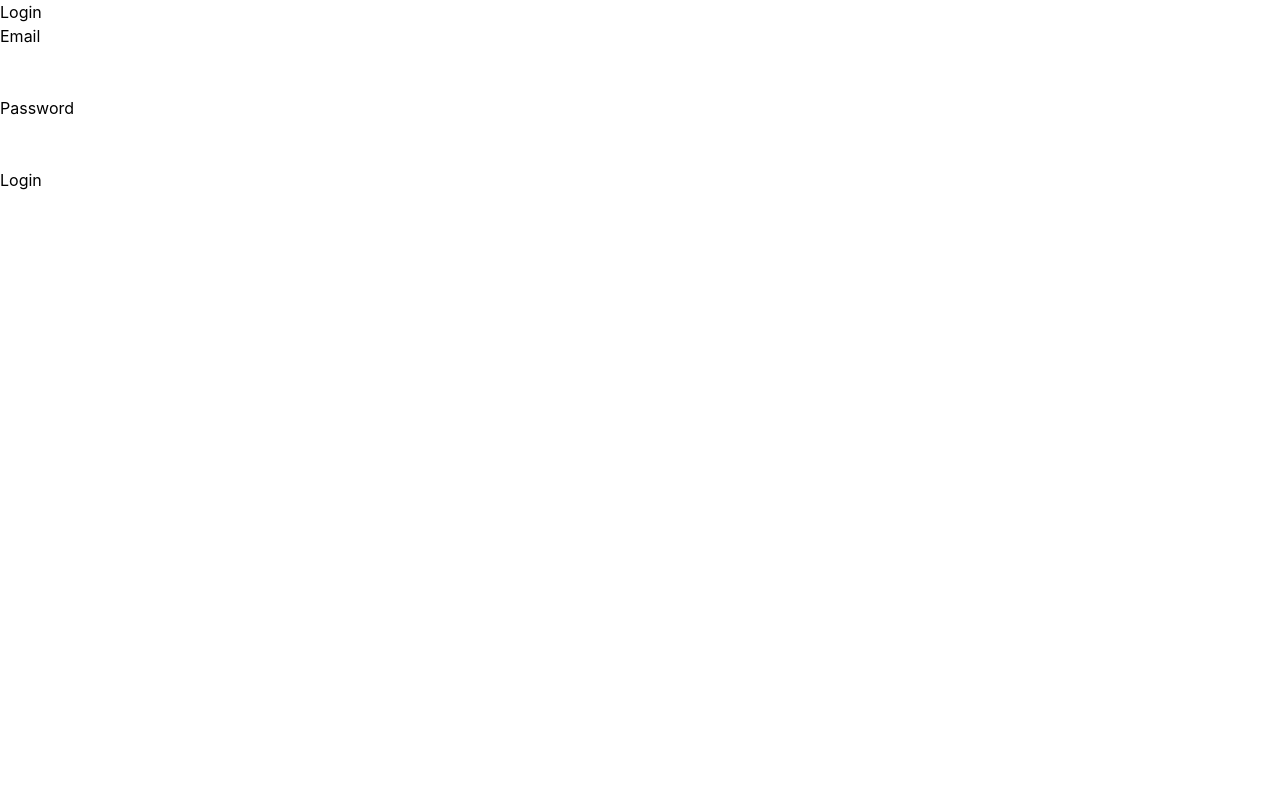
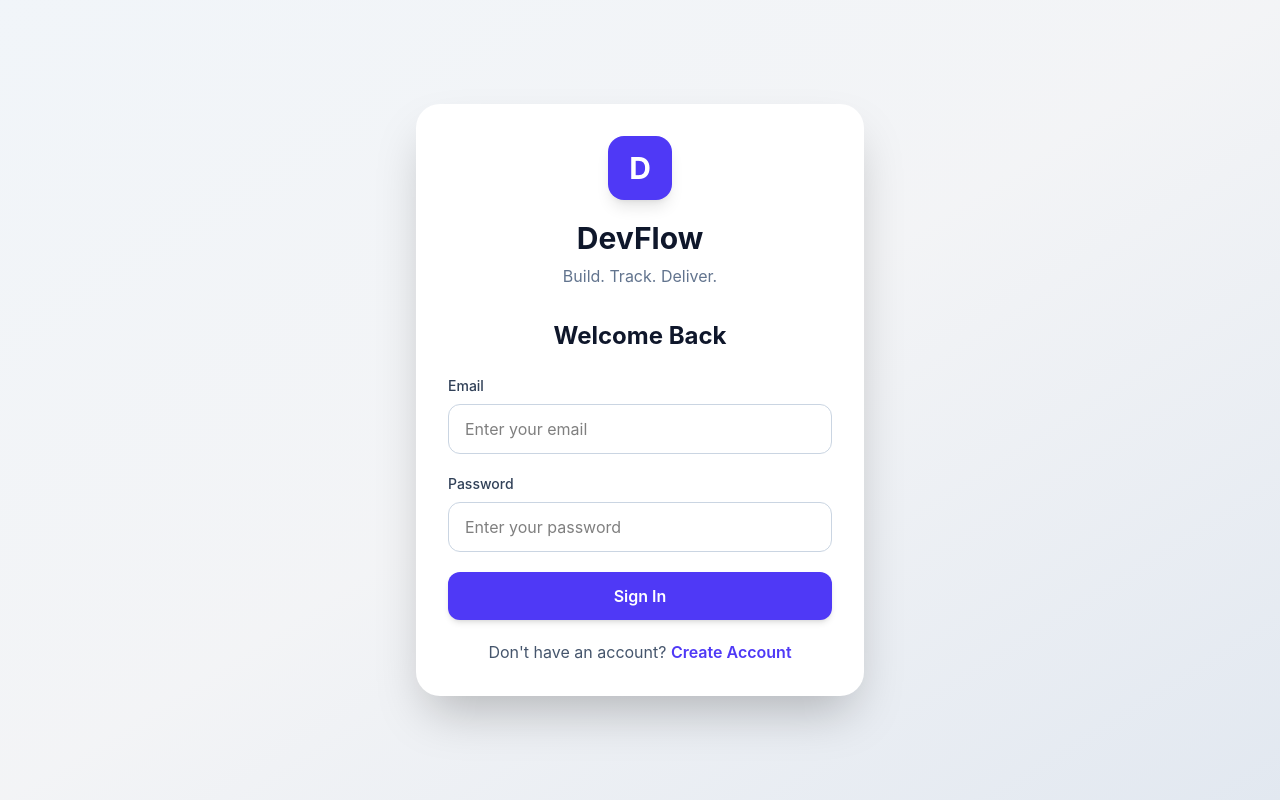
Before and after one commit to MOHANAPRIYA0501/DevFlow, a React (Vite) app in the folder devflow-frontend/: page /login in a window 1280 px wide. Built offline with nearby package versions, Linux system fonts and the light colour scheme.

Commit message:
style(frontend): redesign authentication pages and improve dashboard UI

```diff
--- a/devflow-frontend/package.json
+++ b/devflow-frontend/package.json
@@ -14,6 +14,7 @@
     "axios": "^1.18.1",
     "react": "^19.2.7",
     "react-dom": "^19.2.7",
+    "react-hot-toast": "^2.6.0",
     "react-router-dom": "^7.18.1",
     "tailwindcss": "^4.3.2"
   },
--- a/devflow-frontend/src/components/TaskCard.jsx
+++ b/devflow-frontend/src/components/TaskCard.jsx
@@ -12,7 +12,7 @@ const TaskCard = ({ task, onEdit, onDelete }) => {
   };
 
   return (
-    <div className="bg-white rounded-xl shadow-md p-6 mb-5 hover:shadow-lg transition">
+    <div className="bg-white rounded-xl border border-gray-200 shadow-sm hover:shadow-gray-300 hover:shadow-lg transition-all duration-300 p-6 mb-5">
       <h3 className="text-xl font-bold text-gray-800">
         {task.title}
       </h3>
--- a/devflow-frontend/src/components/TaskForm.jsx
+++ b/devflow-frontend/src/components/TaskForm.jsx
@@ -1,5 +1,6 @@
 import { useEffect, useState } from "react";
 import taskService from "../api/taskService";
+import toast from "react-hot-toast";
 
 const TaskForm = ({
   onTaskCreated,
@@ -48,10 +49,10 @@ const TaskForm = ({
     try {
       if (editingTask) {
         await taskService.updateTask(editingTask.id, task);
-        alert("Task updated successfully!");
+       toast.success("Task updated successfully!");
       } else {
         await taskService.createTask(task);
-        alert("Task created successfully!");
+       toast.success("Task created successfully!");
       }
 
       clearForm();
@@ -61,7 +62,7 @@ const TaskForm = ({
       }
     } catch (error) {
       console.error(error);
-      alert("Operation failed");
+      toast.error("Operation failed!");
     }
   };
 
--- a/devflow-frontend/src/main.jsx
+++ b/devflow-frontend/src/main.jsx
@@ -1,10 +1,16 @@
-import { StrictMode } from 'react'
-import { createRoot } from 'react-dom/client'
-import App from './App.jsx'
+import { StrictMode } from "react";
+import { createRoot } from "react-dom/client";
+import { Toaster } from "react-hot-toast";
+
+import App from "./App";
 import "./index.css";
 
-createRoot(document.getElementById('root')).render(
+createRoot(document.getElementById("root")).render(
   <StrictMode>
     <App />
-  </StrictMode>,
-)
+    <Toaster
+      position="top-right"
+      reverseOrder={false}
+    />
+  </StrictMode>
+);
--- a/devflow-frontend/src/pages/Dashboard.jsx
+++ b/devflow-frontend/src/pages/Dashboard.jsx
@@ -4,6 +4,7 @@ import taskService from "../api/taskService";
 import Navbar from "../components/Navbar";
 import TaskForm from "../components/TaskForm";
 import TaskList from "../components/TaskList";
+import toast from "react-hot-toast";
 
 const Dashboard = () => {
   const navigate = useNavigate();
@@ -47,11 +48,11 @@ const Dashboard = () => {
 
     try {
       await taskService.deleteTask(id);
-      alert("Task deleted successfully!");
+      toast.success("Task deleted successfully!");
       fetchTasks();
     } catch (error) {
       console.error("Error deleting task:", error);
-      alert("Failed to delete task");
+      toast.error("Failed to delete task");
     }
   };
 
--- a/devflow-frontend/src/pages/Login.jsx
+++ b/devflow-frontend/src/pages/Login.jsx
@@ -1,5 +1,6 @@
 import { useState } from "react";
-import { useNavigate } from "react-router-dom";
+import { useNavigate, Link } from "react-router-dom";
+import toast from "react-hot-toast";
 import authService from "../api/authService";
 
 const Login = () => {
@@ -25,50 +26,96 @@ const Login = () => {
 
       localStorage.setItem("token", response.data.token);
 
-      alert("Login successful!");
+      toast.success("Login successful!");
 
       navigate("/dashboard");
     } catch (error) {
       console.error(error);
-      alert("Invalid email or password");
+      toast.error("Invalid email or password");
     }
   };
 
   return (
+    <div className="min-h-screen bg-gradient-to-br from-slate-100 via-gray-100 to-slate-200 flex items-center justify-center px-4">
+
+      <div className="w-full max-w-md bg-white rounded-3xl shadow-2xl p-8">
+
+        {/* Logo */}
+        <div className="text-center mb-8">
+
+          <div className="w-16 h-16 bg-indigo-600 rounded-2xl mx-auto flex items-center justify-center shadow-lg">
+            <span className="text-white text-3xl font-bold">D</span>
+          </div>
+
+          <h1 className="text-3xl font-bold text-slate-900 mt-5">
+            DevFlow
+          </h1>
+
+          <p className="text-slate-500 mt-2">
+            Build. Track. Deliver.
+          </p>
+
+        </div>
+
+        <h2 className="text-2xl font-bold text-slate-900 mb-6 text-center">
+          Welcome Back
+        </h2>
+
+        <form onSubmit={handleSubmit} className="space-y-5">
+
           <div>
-      <h2>Login</h2>
+            <label className="block text-sm font-medium text-slate-700 mb-2">
+              Email
+            </label>
 
-      <form onSubmit={handleSubmit}>
-        <div>
-          <label>Email</label>
-          <br />
             <input
               type="email"
               name="email"
+              placeholder="Enter your email"
               value={formData.email}
               onChange={handleChange}
               required
+              className="w-full rounded-xl border border-slate-300 px-4 py-3 focus:outline-none focus:ring-2 focus:ring-indigo-500 transition"
             />
           </div>
 
-        <br />
+          <div>
+            <label className="block text-sm font-medium text-slate-700 mb-2">
+              Password
+            </label>
 
-        <div>
-          <label>Password</label>
-          <br />
             <input
               type="password"
               name="password"
+              placeholder="Enter your password"
               value={formData.password}
               onChange={handleChange}
               required
+              className="w-full rounded-xl border border-slate-300 px-4 py-3 focus:outline-none focus:ring-2 focus:ring-indigo-500 transition"
             />
           </div>
 
-        <br />
+          <button
+            type="submit"
+            className="w-full bg-indigo-600 hover:bg-indigo-700 text-white py-3 rounded-xl font-semibold shadow-md hover:shadow-lg transition duration-300"
+          >
+            Sign In
+          </button>
 
-        <button type="submit">Login</button>
+          <p className="text-center text-slate-600">
+            Don't have an account?{" "}
+            <Link
+              to="/register"
+              className="text-indigo-600 font-semibold hover:text-indigo-700"
+            >
+              Create Account
+            </Link>
+          </p>
+
         </form>
+
+      </div>
+
     </div>
   );
 };
--- a/devflow-frontend/src/pages/Register.jsx
+++ b/devflow-frontend/src/pages/Register.jsx
@@ -1,8 +1,9 @@
 import { useState } from "react";
 import { useNavigate, Link } from "react-router-dom";
+import toast from "react-hot-toast";
 import authService from "../api/authService";
 
-function Register() {
+const Register = () => {
   const navigate = useNavigate();
 
   const [formData, setFormData] = useState({
@@ -24,66 +25,117 @@ function Register() {
     try {
       const response = await authService.register(formData);
 
-            alert(response.data.message);
+      toast.success(response.data.message);
 
       navigate("/login");
     } catch (error) {
-            alert(error.response?.data?.message || "Registration failed");
+      console.error(error);
+
+      toast.error(
+        error.response?.data?.message || "Registration failed"
+      );
     }
   };
 
   return (
+    <div className="min-h-screen bg-gradient-to-br from-slate-100 via-gray-100 to-slate-200 flex items-center justify-center px-4">
+
+      <div className="w-full max-w-md bg-white rounded-3xl shadow-2xl p-8">
+
+        {/* Logo */}
+        <div className="text-center mb-8">
+
+          <div className="w-16 h-16 bg-indigo-600 rounded-2xl mx-auto flex items-center justify-center shadow-lg">
+            <span className="text-white text-3xl font-bold">D</span>
+          </div>
+
+          <h1 className="text-3xl font-bold text-slate-900 mt-5">
+            DevFlow
+          </h1>
+
+          <p className="text-slate-500 mt-2">
+            Build. Track. Deliver.
+          </p>
+
+        </div>
+
+        <h2 className="text-2xl font-bold text-slate-900 mb-6 text-center">
+          Create Account
+        </h2>
+
+        <form onSubmit={handleSubmit} className="space-y-5">
+
           <div>
-            <h2>Register</h2>
-
-            <form onSubmit={handleSubmit}>
+            <label className="block text-sm font-medium text-slate-700 mb-2">
+              Full Name
+            </label>
 
             <input
               type="text"
               name="name"
-                    placeholder="Name"
+              placeholder="Enter your full name"
               value={formData.name}
               onChange={handleChange}
               required
+              className="w-full rounded-xl border border-slate-300 px-4 py-3 focus:outline-none focus:ring-2 focus:ring-indigo-500 transition"
             />
+          </div>
 
-                <br /><br />
+          <div>
+            <label className="block text-sm font-medium text-slate-700 mb-2">
+              Email
+            </label>
 
             <input
               type="email"
               name="email"
-                    placeholder="Email"
+              placeholder="Enter your email"
               value={formData.email}
               onChange={handleChange}
               required
+              className="w-full rounded-xl border border-slate-300 px-4 py-3 focus:outline-none focus:ring-2 focus:ring-indigo-500 transition"
             />
+          </div>
 
-                <br /><br />
+          <div>
+            <label className="block text-sm font-medium text-slate-700 mb-2">
+              Password
+            </label>
 
             <input
               type="password"
               name="password"
-                    placeholder="Password"
+              placeholder="Create a password"
               value={formData.password}
               onChange={handleChange}
               required
+              className="w-full rounded-xl border border-slate-300 px-4 py-3 focus:outline-none focus:ring-2 focus:ring-indigo-500 transition"
             />
+          </div>
 
-                <br /><br />
+          <button
+            type="submit"
+            className="w-full bg-indigo-600 hover:bg-indigo-700 text-white py-3 rounded-xl font-semibold shadow-md hover:shadow-lg transition duration-300"
+          >
+            Create Account
+          </button>
 
-                <button type="submit">
-                    Register
-                </button>
+          <p className="text-center text-slate-600">
+            Already have an account?{" "}
+            <Link
+              to="/login"
+              className="text-indigo-600 font-semibold hover:text-indigo-700"
+            >
+              Sign In
+            </Link>
+          </p>
 
         </form>
 
-            <p>
-                Already have an account?{" "}
-                <Link to="/login">Login</Link>
-            </p>
+      </div>
 
     </div>
   );
-}
+};
 
 export default Register;
--- a/devflow-frontend/src/routes/AppRoutes.jsx
+++ b/devflow-frontend/src/routes/AppRoutes.jsx
@@ -2,7 +2,6 @@ import { BrowserRouter, Routes, Route, Navigate } from "react-router-dom";
 import Login from "../pages/Login";
 import Register from "../pages/Register";
 import Dashboard from "../pages/Dashboard";
-
 import ProtectedRoute from "./ProtectedRoute";
 import PublicRoute from "./PublicRoute";
 
```
Also changed, not shown: 1 other file (tests, documents, lock files or other folders). Lines whose indentation alone changed are shown as unchanged.
